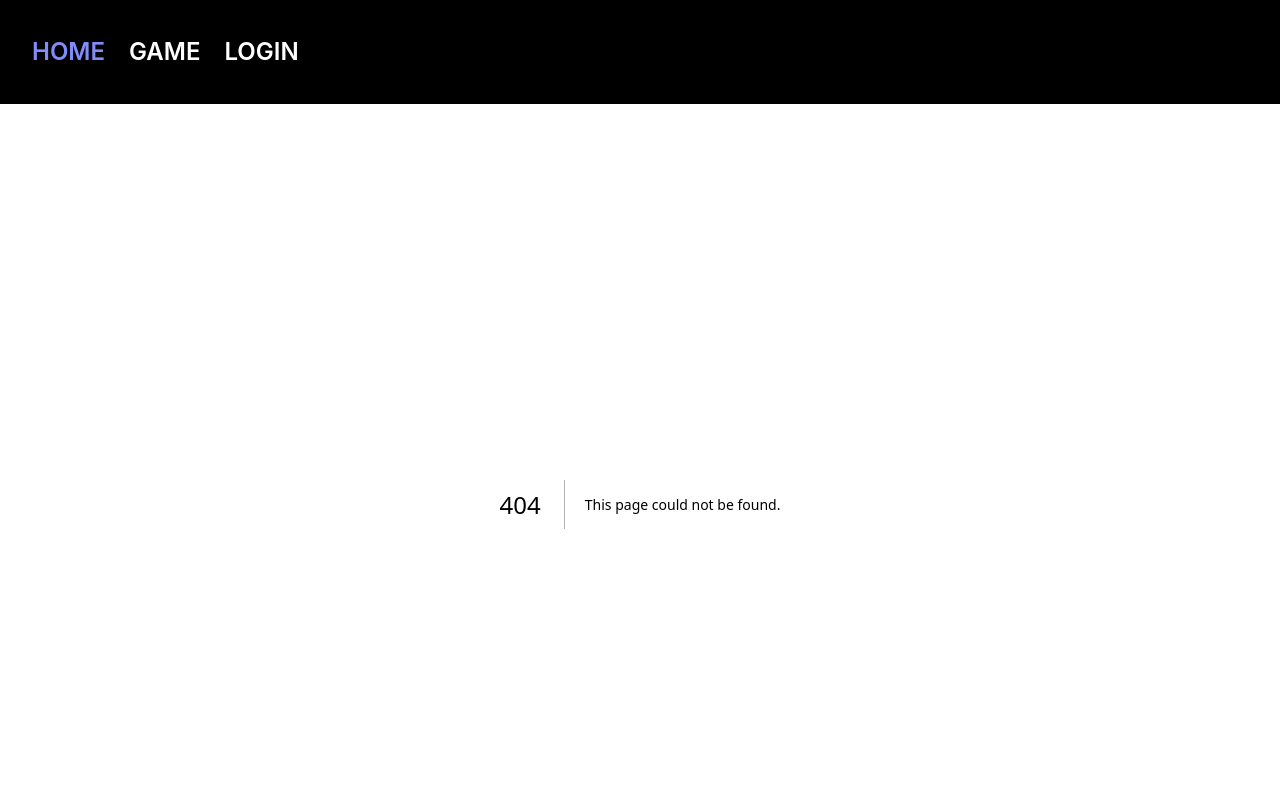
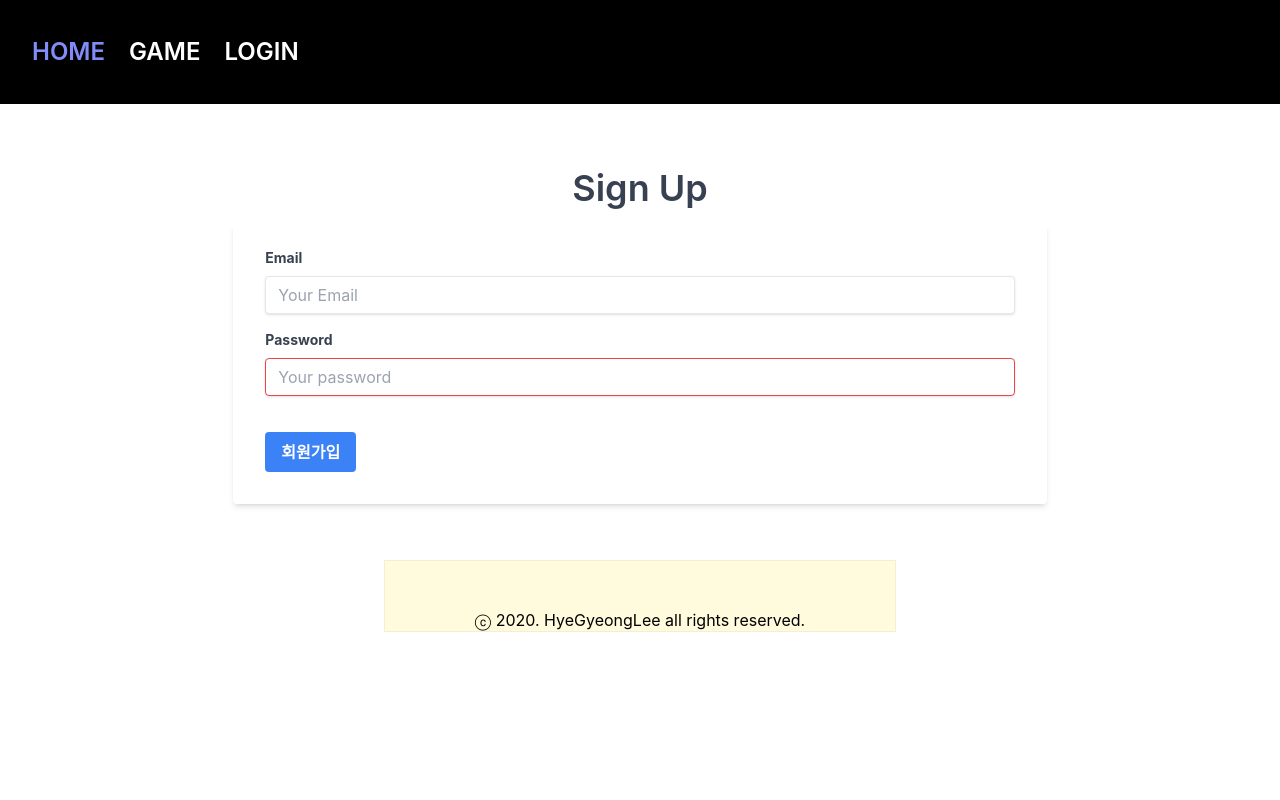
Before and after one commit to HyeGyeongLee/icebreaking, a Next.js app: page /login/signUp in a window 1280 px wide. Before the commit this address had no page. Shown: the top 800 px of the page. Built offline with nearby package versions, Linux system fonts and the light colour scheme; no server answers.

Commit message:
이메일 회원가입 기능/ ui 추가

```diff
--- a/components/layout/Header.tsx
+++ b/components/layout/Header.tsx
@@ -4,7 +4,7 @@ export default function Header() {
     const tabs = [
         { name: 'HOME', href: '/', current: true },
         { name: 'GAME', href: '/game/game', current: false },
-        { name: 'LOGIN', href: '/login', current: false },
+        { name: 'LOGIN', href: '/login/login', current: false },
       ]
 
     return(
--- /dev/null
+++ b/lib/utils.ts
@@ -0,0 +1,30 @@
+import { useState } from 'react'
+
+export function useFormFields<T>(
+    initialValues: T
+): [T, (event: React.ChangeEvent<HTMLInputElement>) => void, () => void] {
+    const [values, setValues] = useState<T>(initialValues);
+    const handleChange = (event: React.ChangeEvent<HTMLInputElement>) => {
+        event.persist();
+        const { target } = event;
+        const { name, value } = target;
+        setValues({ ...values, [name]: value });
+    }
+    const resetFormFields = () => setValues(initialValues);
+    return [values, handleChange, resetFormFields];
+}
+
+export type MessageType = "default" | "success" | "error";
+
+export type MessageProps = {
+    type: MessageType;
+    payload: string;
+};
+
+export function useMessage<MessageProps>(initialValues: MessageProps): [MessageProps, (mes: MessageProps) => void] {
+    const [message, setMessage] = useState<MessageProps>(initialValues);
+
+    const handleMessage = (mes: MessageProps) => setMessage(mes);
+    return [message, handleMessage];
+
+}
--- /dev/null
+++ b/pages/login/signUp.tsx
@@ -0,0 +1,145 @@
+import React, { useState, useRef } from "react";
+import { supabase } from "../../lib/supabase";
+import classNames from "classnames";
+import { useFormFields, MessageProps, useMessage } from "../../lib/utils";
+
+type SignUpFieldProps = {
+    email: string;
+    password: string;
+  };
+
+  type SupabaseSignupPayload = SignUpFieldProps; // type alias
+
+  const FORM_VALUES: SignUpFieldProps = {
+    email: "",
+    password: "",
+  };
+
+  const MESSAGE_VALUES: MessageProps = {
+    type: "default",
+    payload: "",
+  };
+
+
+  const Login: React.FC = (props) => {
+    const [loading, setLoading] = useState(false);
+
+    const [values, handleChange, resetFormFields] =
+      useFormFields<SignUpFieldProps>(FORM_VALUES);
+
+    const [message, handleMessage] = useMessage<MessageProps>(MESSAGE_VALUES);
+
+    // sign-up a user with provided details
+    const signUp = async (payload: SupabaseSignupPayload) => {
+      try {
+        setLoading(true);
+        const { error } = await supabase.auth.signUp(payload);
+        if (error) {
+          console.log(error);
+          handleMessage({ payload: error.message, type: "error" });
+        } else {
+          handleMessage({
+            payload:
+              "Signup successful. Please check your inbox for a confirmation email!",
+            type: "success",
+          });
+        }
+      } catch (error) {
+        console.log(error);
+        handleMessage({
+          payload: error.error_description || error,
+          type: "error",
+        });
+      } finally {
+        setLoading(false);
+      }
+    };
+
+    // Form submit handler to call the above function
+    const handleSumbit = (event: React.FormEvent) => {
+      event.preventDefault();
+      signUp(values);
+      resetFormFields();
+    };
+
+    return (
+        <div className="container px-5 py-10 mx-auto w-2/3">
+        <div className="w-full text-center mb-4 flex  flex-col place-items-center">
+          <div className="w-6 h-6" />
+          <h1 className="text-2xl md:text-4xl text-gray-700 font-semibold">
+            Sign Up
+          </h1>
+        </div>
+        {message.payload && (
+          <div
+            className={classNames(
+              "shadow-md rounded px-3 py-2 text-shadow transition-all mt-2 text-center",
+              message.type === "error"
+                ? "bg-red-500 text-white"
+                : message.type === "success"
+                ? "bg-green-300 text-gray-800"
+                : "bg-gray-100 text-gray-800"
+            )}
+          >
+            {message?.payload}
+          </div>
+        )}
+        <form
+          onSubmit={handleSumbit}
+          className="bg-white shadow-md rounded px-8 pt-6 pb-8 mb-4"
+        >
+          <div className="mb-4">
+            <label
+              className="block text-gray-700 text-sm font-bold mb-2"
+              htmlFor="email"
+            >
+              Email
+            </label>
+            <input
+              className="shadow appearance-none border rounded w-full py-2 px-3 text-gray-700 leading-tight focus:outline-none focus:shadow-outline"
+              id="email"
+              name="email"
+              type="email"
+              placeholder="Your Email"
+              required
+              value={values.email}
+              onChange={handleChange}
+            />
+          </div>
+          <div className="mb-6">
+            <label
+              className="block text-gray-700 text-sm font-bold mb-2"
+              htmlFor="password"
+            >
+              Password
+            </label>
+            <input
+              className="shadow appearance-none border border-red-500 rounded w-full py-2 px-3 text-gray-700 mb-3 leading-tight focus:outline-none focus:shadow-outline"
+              id="password"
+              name="password"
+              type="password"
+              placeholder="Your password"
+              required
+              value={values.password}
+              onChange={handleChange}
+            />
+          </div>
+          <div className="flex items-center justify-between">
+            <button
+              className="bg-blue-500 hover:bg-blue-700 text-white font-bold py-2 px-4 rounded focus:outline-none focus:shadow-outline"
+              type="submit"
+            >
+              회원가입
+            </button>
+          </div>
+        </form>
+        {loading && (
+          <div className="shadow-md rounded px-3 py-2 text-shadow transition-all mt-2 text-center">
+            Loading...
+          </div>
+        )}
+      </div>
+    )
+  }
+
+  export default Login;
```
